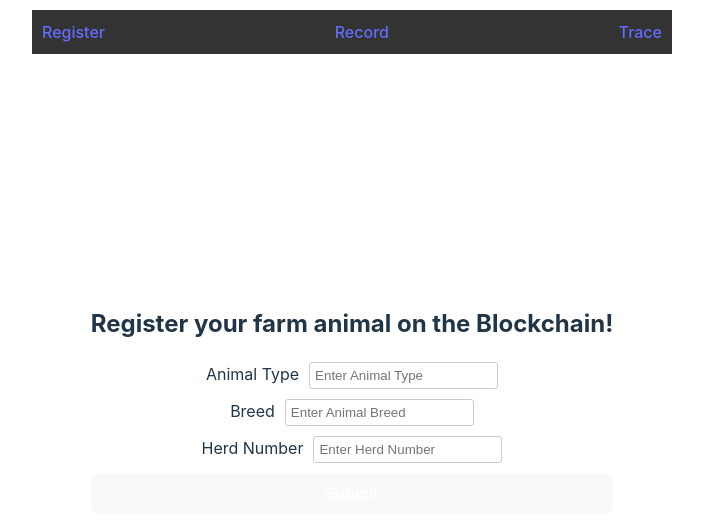
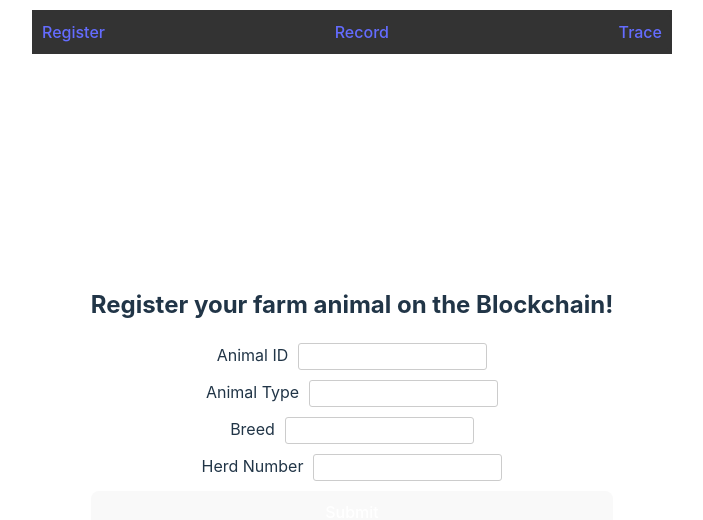
Before and after one commit to ukush/HalalTrace, a React (Vite) app in the folder client/: page / in a window 1280 px wide. Shown: the top 520 px of the page, without its empty margins (288-991 px from the left). Built offline with nearby package versions, Linux system fonts and the light colour scheme.

Commit message:
fixed form

```diff
--- a/client/src/components/forms/AnimalRegistration.jsx
+++ b/client/src/components/forms/AnimalRegistration.jsx
@@ -2,60 +2,70 @@ import { useState } from 'react';
 import Button from 'react-bootstrap/Button';
 import Form from 'react-bootstrap/Form';
 
-function AnimalForm() {
+function AnimalForm( {onSubmit} ) {
 
-  const [animalType, setAnimalType] = useState('')
-  const [animalBreed, setAnimalBreed] = useState('')
-  const [herdNumber, setHerdNumber] = useState('')
+  const initialFormData = {
+    animalId: '',
+    animalType: '',
+    animalBreed: '',
+    herdNumber: '',
+  };
 
-  const submitForm = async (e) => {
-    e.preventDefault()
+  const [formData, setFormData] = useState(initialFormData);
+  const [isSubmitted, setIsSubmitted] = useState(false);
 
-    const formData = {
-      animalType : animalType,
-      animalBreed : animalBreed,
-      herdNumber : herdNumber
-    }
+  const handleSubmit = async (event) => {
+    event.preventDefault();
+    setIsSubmitted(true);
+    onSubmit(event);
+    setFormData(initialFormData);
+  };
 
-    try {
-    // construct the request and fetch the response
-    const response = await fetch('http://localhost:3000/api/nft', {
-      method: 'POST',
-      headers: {
-        'Content-Type': 'application/json'
-      },
-      body: JSON.stringify(formData)
-    });
-
-    console.log(response.statusText);
-
-    // check the response
-    if (!response.status ==200) {
-      console.log('Network response was not ok')
-    }
-
-  } catch (error) {
-    console.error('There was an error sending the form data');
-  }
-  }
-
-
+  const handleInputChange = (event) => {
+    const { name, value } = event.target;
+    setFormData({ ...formData, [name]: value });
+  };
 
   return (
-    <Form onSubmit={submitForm}>
+    <Form onSubmit={handleSubmit}>
+      <Form.Group className="mb-3" controlId="formBasicAnimalId">
+        <Form.Label>Animal ID</Form.Label>
+        <Form.Control
+          name="animalId"
+          value={formData.animalId}
+          onChange={handleInputChange}
+          type="text"
+        />
+      </Form.Group>
+
       <Form.Group className="mb-3" controlId="formBasicAnimalType">
         <Form.Label>Animal Type</Form.Label>
-        <Form.Control onChange={(e) => {setAnimalType(e.target.value)}} type="text" placeholder="Enter Animal Type" />
+        <Form.Control
+          name="animalType"
+          value={formData.animalType}
+          onChange={handleInputChange}
+          type="text"
+        />
       </Form.Group>
 
       <Form.Group className="mb-3" controlId="formBasicBreed">
         <Form.Label>Breed</Form.Label>
-        <Form.Control onChange={(e) => {setAnimalBreed(e.target.value)}} type="text" placeholder="Enter Animal Breed" />
+        <Form.Control
+          name="animalBreed"
+          value={formData.animalBreed}
+          onChange={handleInputChange}
+          type="text"
+        />
       </Form.Group>
 
       <Form.Group className="mb-3" controlId="formBasicHerdNumber">
         <Form.Label>Herd Number</Form.Label>
-        <Form.Control onChange={(e) => {setHerdNumber(e.target.value)}} type="text" placeholder="Enter Herd Number" />
+        <Form.Control
+          name="herdNumber"
+          value={formData.herdNumber}
+          onChange={handleInputChange}
+          type="text"
+        />
       </Form.Group>
       <Button variant="primary" type="submit">
         Submit
--- a/client/src/components/forms/Events/Farming.jsx
+++ b/client/src/components/forms/Events/Farming.jsx
@@ -18,7 +18,7 @@ function FarmingForm({ onSubmit }) {
     event.preventDefault();
     setIsSubmitted(true);
     onSubmit(event);
-    setFormData(initialFormData); // Clear form data after submission
+    setFormData(initialFormData);
   };
 
   const handleInputChange = (event) => {
@@ -55,7 +55,7 @@ function FarmingForm({ onSubmit }) {
           </div>
           <div>
             <label htmlFor="feedType">Type of Feed:</label>
-            <input type="text" id="feedType" name="feedType" />
+            <input type="text" id="feedType" name="feedType" value={formData.feedType} onChange={handleInputChange}/>
           </div>
           <button type="submit">Submit</button>
         </form>
--- a/client/src/pages/Record.jsx
+++ b/client/src/pages/Record.jsx
@@ -84,7 +84,7 @@ function Record() {
 
     return (
       <div>
-      <h2>Record important data for your animal/product</h2>
+      <h2>Record important data for your</h2>
       <nav>
         <ul>
           <li className={activeTab === 'Farming' ? 'active' : ''} onClick={() => handleTabClick('Farming')}>Farming</li>
--- a/client/src/pages/Register.jsx
+++ b/client/src/pages/Register.jsx
@@ -1,12 +1,51 @@
 import React from 'react';
 import AnimalForm from '../components/forms/AnimalRegistration';
 import '../App.css'
+import { useState } from 'react'
+
 
 function Register() {
+  const [isSubmitted, setIsSubmitted] = useState(false);
+  const [formSubmissionText, setFormSubmissionText] = useState(" ")
+
+  const handleSubmit = async (event, animalId) => {
+    event.preventDefault();
+    setIsSubmitted(true);
+
+    // Serialize form data
+    const formData = new FormData(event.target);
+    const data = {};
+    formData.forEach((value, key) => {
+      data[key] = value;
+    });
+
+    try {
+      const animalId = data.animalId;
+      const response = await fetch(`http://localhost:3000/api/nft/mint/${animalId}`, {
+        method: 'POST',
+        headers: {
+          'Content-Type': 'application/json',
+        },
+        body: JSON.stringify(data),
+      });
+
+      if (response.ok) {
+        setFormSubmissionText("Form has been submitted")
+        console.log('Form data submitted successfully');
+      } else {
+        setFormSubmissionText("Could not submit form")
+        console.error('Failed to submit form data');
+      }
+    } catch (error) {
+      setFormSubmissionText("Could not submit form")
+      console.error('Error:', error);
+    }
+  }
+
   return (
     <div>
       <h2>Register your farm animal on the Blockchain!</h2>
-      <AnimalForm />
+      <AnimalForm onSubmit={handleSubmit}/>
     </div>
   );
 }
--- a/client/src/pages/Trace.jsx
+++ b/client/src/pages/Trace.jsx
@@ -1,13 +1,45 @@
 import React from 'react';
 import "../App.css";
-import Button from 'react-bootstrap/Button';
-import Form from 'react-bootstrap/Form';
+import { useState } from 'react'
+
+// const [fetchSuccessful, setfetchSuccessful] = useState(false)
+// const [formSubmissionText, setFormSubmissionText] = useState(" ")
+
+
+const handleSubmit = async (event, endpoint) => {
+    event.preventDefault();
+
+    // Serialize form data
+    const formData = new FormData(event.target);
+    const data = {};
+    formData.forEach((value, key) => {
+      data[key] = value;
+    });
+
+    try {
+      const animalId = data.animalId;
+      const response = await fetch(`http://localhost:3000/api/${animalId}/farming`)
+      if (response.ok) {
+        //setfetchSuccessful(true)
+        //setFormSubmissionText("Product Details...")
+        console.log('Form data submitted successfully');
+      } else {
+        //setFormSubmissionText("Could not find details")
+        console.error('Failed to submit form data');
+      }
+    } catch (error) {
+      //setFormSubmissionText("Could not submit form")
+      console.error('Error:', error);
+    }
+  }
+
+
 
 function Trace() {
   return (
     <div>
     <h2>Trace Animal/Product</h2>
-    <form>
+    <form onSubmit={handleSubmit}>
       <div>
         <label htmlFor="productID">Animal/Product ID</label>
         <input type="text" id="animalId" name="animalId"></input>
```
